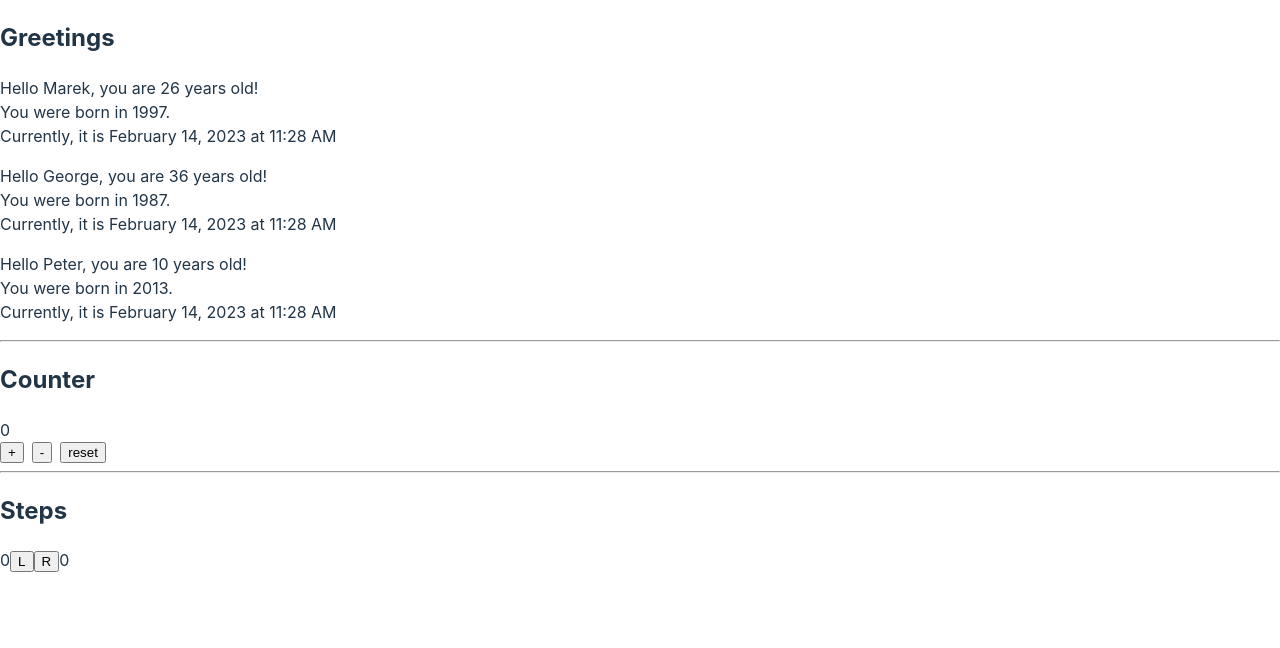
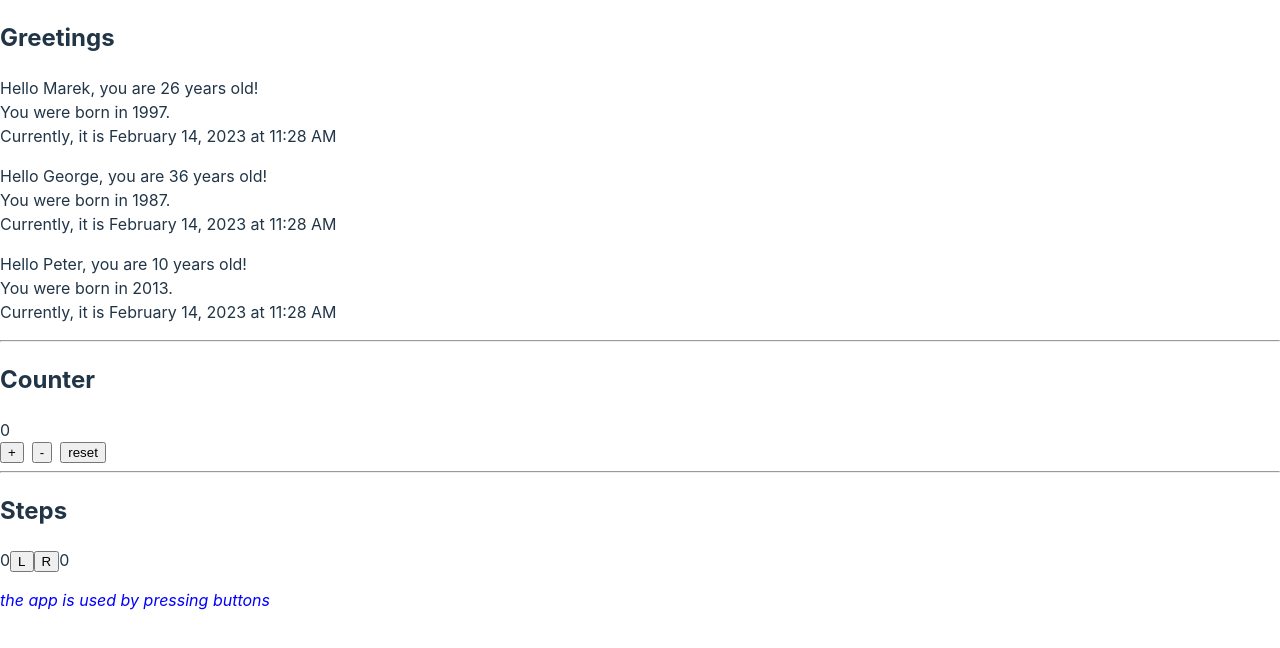
Before and after one commit to zelinka-marek/fullstack-part1, a React (Vite) app: page / in a window 1280 px wide. Shown: the top 648 px of the page. Built offline with nearby package versions, Linux system fonts and the light colour scheme.

Commit message:
conditional rendering

```diff
--- a/src/components/steps.jsx
+++ b/src/components/steps.jsx
@@ -1,5 +1,19 @@
 import { useState } from "react";
 import { Button } from "./button";
+
+function History(props) {
+  const { clicks } = props;
+
+  if (!clicks.length) {
+    return (
+      <p style={{ color: "blue" }}>
+        <i>the app is used by pressing buttons</i>
+      </p>
+    );
+  }
+
+  return <p>{clicks.join(" ")}</p>;
+}
 
 export function Steps() {
   const [clicks, setClicks] = useState([]);
@@ -26,7 +40,7 @@ export function Steps() {
         </Button>
         {rightClicks}
       </div>
-      <p>{clicks.join(" ")}</p>
+      <History clicks={clicks} />
     </div>
   );
 }
```
